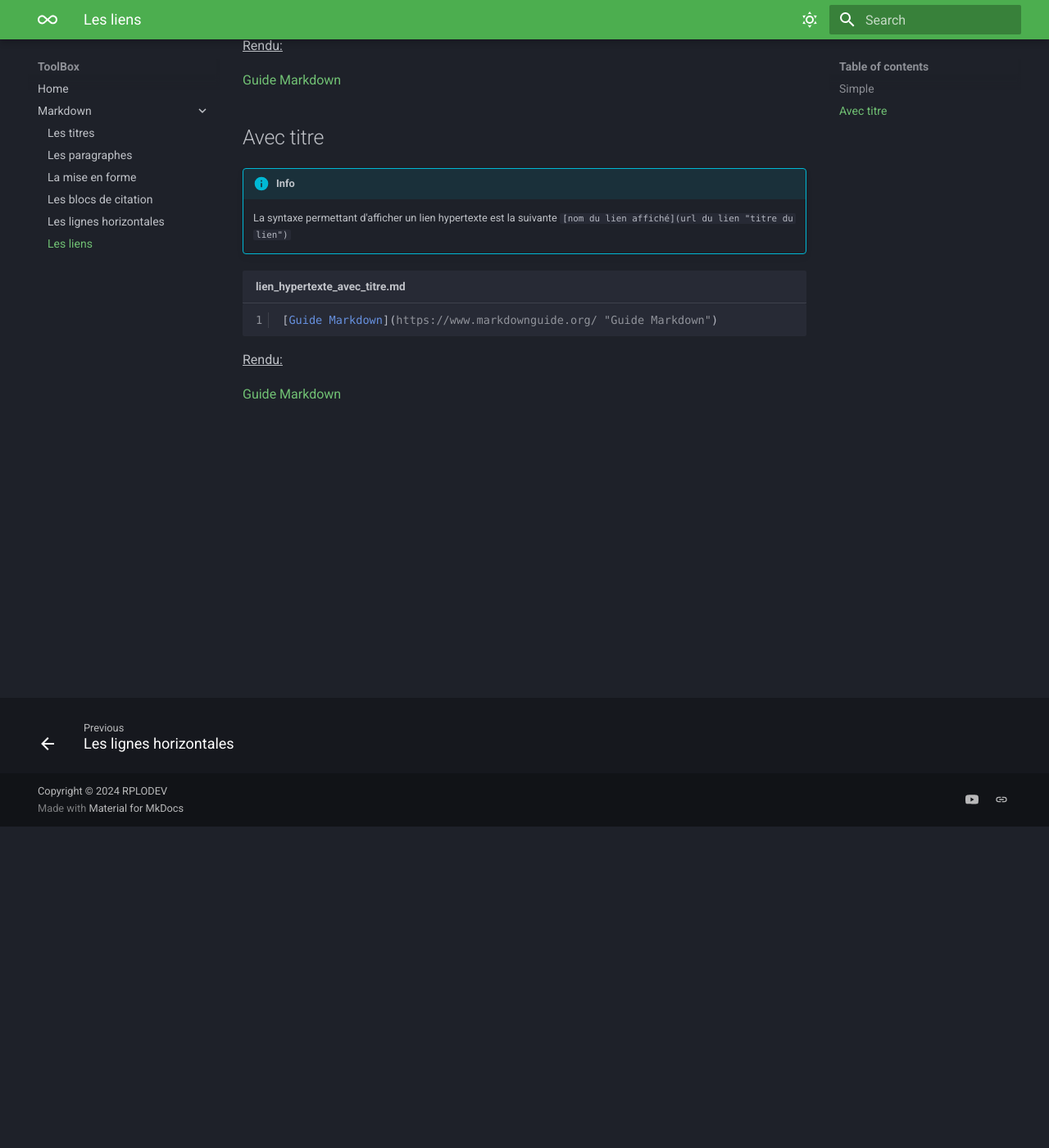
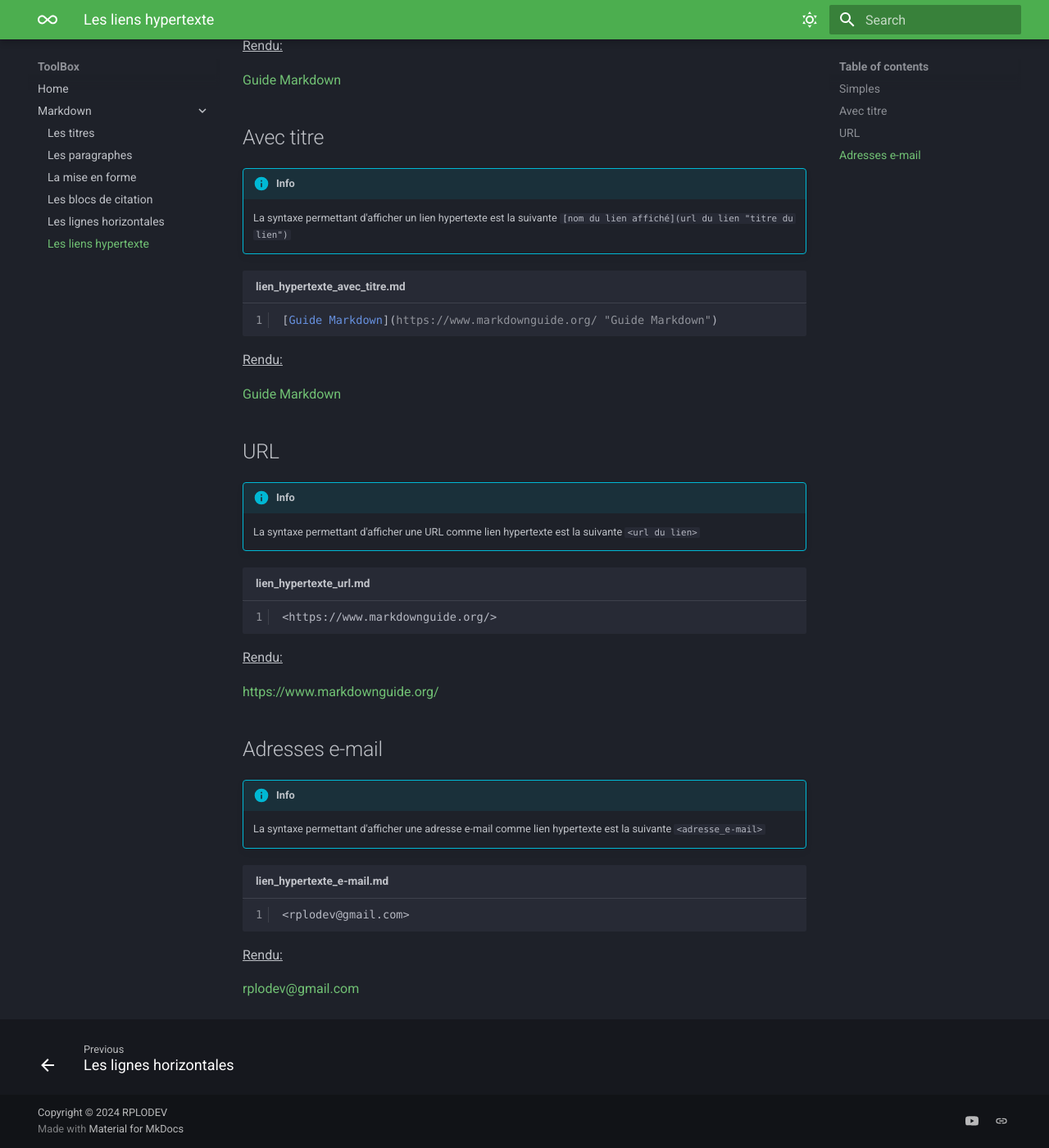
Before and after one commit to rplodev/toolbox, an MkDocs documentation site: the page built from docs/markdown/liens_hypertexte.md, in a window 1280 px wide and 1400 px high, scrolled down 392 px. Shown: the whole window at 82% size. Built offline with MkDocs 1.6.1 and Material for MkDocs 9.7.7, drawn with Linux system fonts in a browser that asks for light colours; some web fonts are replaced.

Commit message:
MàJ Liens Hypertexte

````diff
--- a/docs/markdown/liens_hypertexte.md
+++ b/docs/markdown/liens_hypertexte.md
@@ -1,5 +1,6 @@
 # Les liens hypertexte
-## Simple
+
+## Simples
 !!! info
     La syntaxe permettant d'afficher un lien hypertexte est la suivante `[nom du lien affiché](url du lien)`
 ```markdown title="lien_hypertexte_simple.md" linenums="1"
@@ -18,3 +19,25 @@
 <u>Rendu:</u>
 
 [Guide Markdown](https://www.markdownguide.org/ "Guide Markdown")
+
+## URL
+!!! info
+    La syntaxe permettant d'afficher une URL comme lien hypertexte est la suivante `<url du lien>`
+
+```markdown title="lien_hypertexte_url.md" linenums="1"
+<https://www.markdownguide.org/>
+```
+<u>Rendu:</u>
+
+<https://www.markdownguide.org/>
+
+## Adresses e-mail
+!!! info
+    La syntaxe permettant d'afficher une adresse e-mail comme lien hypertexte est la suivante `<adresse_e-mail>`
+
+```markdown title="lien_hypertexte_e-mail.md" linenums="1"
+<rplodev@gmail.com>
+```
+<u>Rendu:</u>
+
+<rplodev@gmail.com>
--- a/mkdocs.yml
+++ b/mkdocs.yml
@@ -38,7 +38,7 @@ nav:
     - 'La mise en forme': 'markdown/mise_en_forme_texte.md'
     - 'Les blocs de citation': 'markdown/citations.md'
     - 'Les lignes horizontales': 'markdown/lignes_horizontales.md'
-    - 'Les liens': 'markdown/liens_hypertexte.md'
+    - 'Les liens hypertexte': 'markdown/liens_hypertexte.md'
 
 
 markdown_extensions:
````
